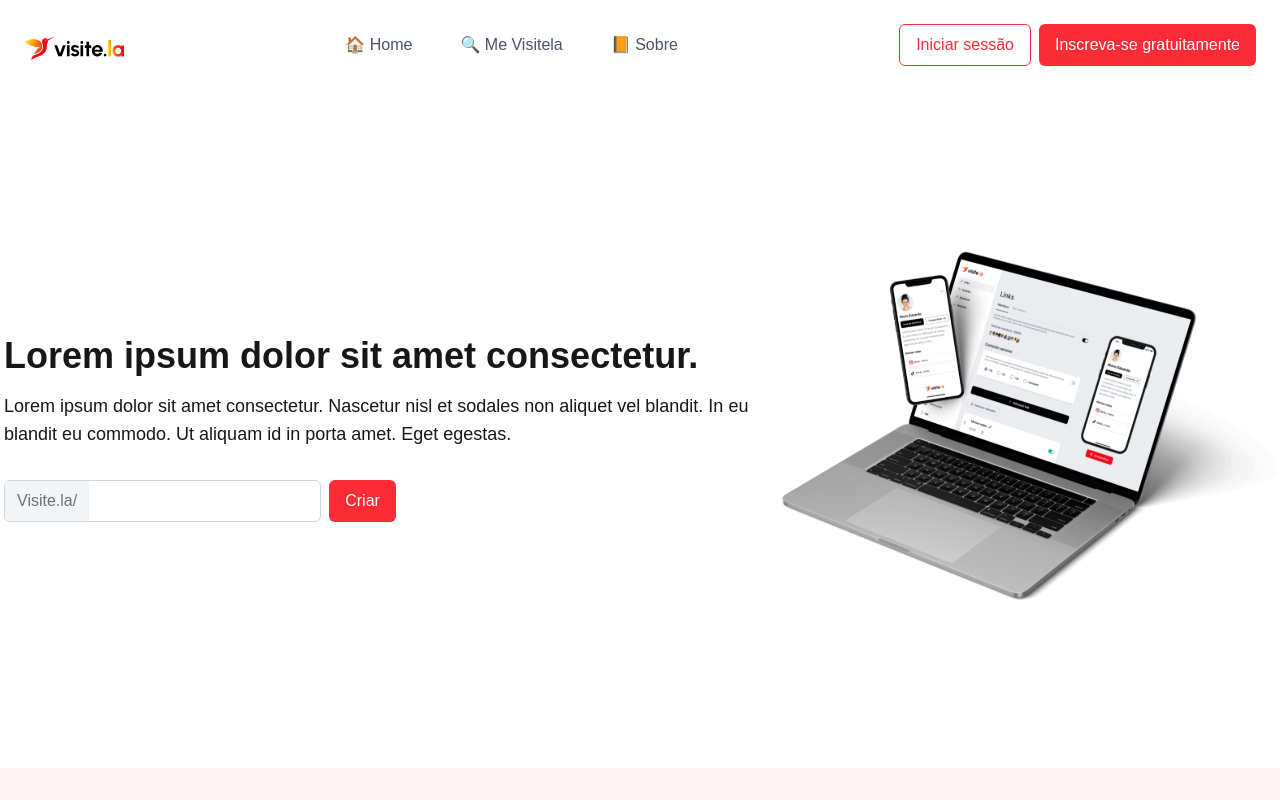
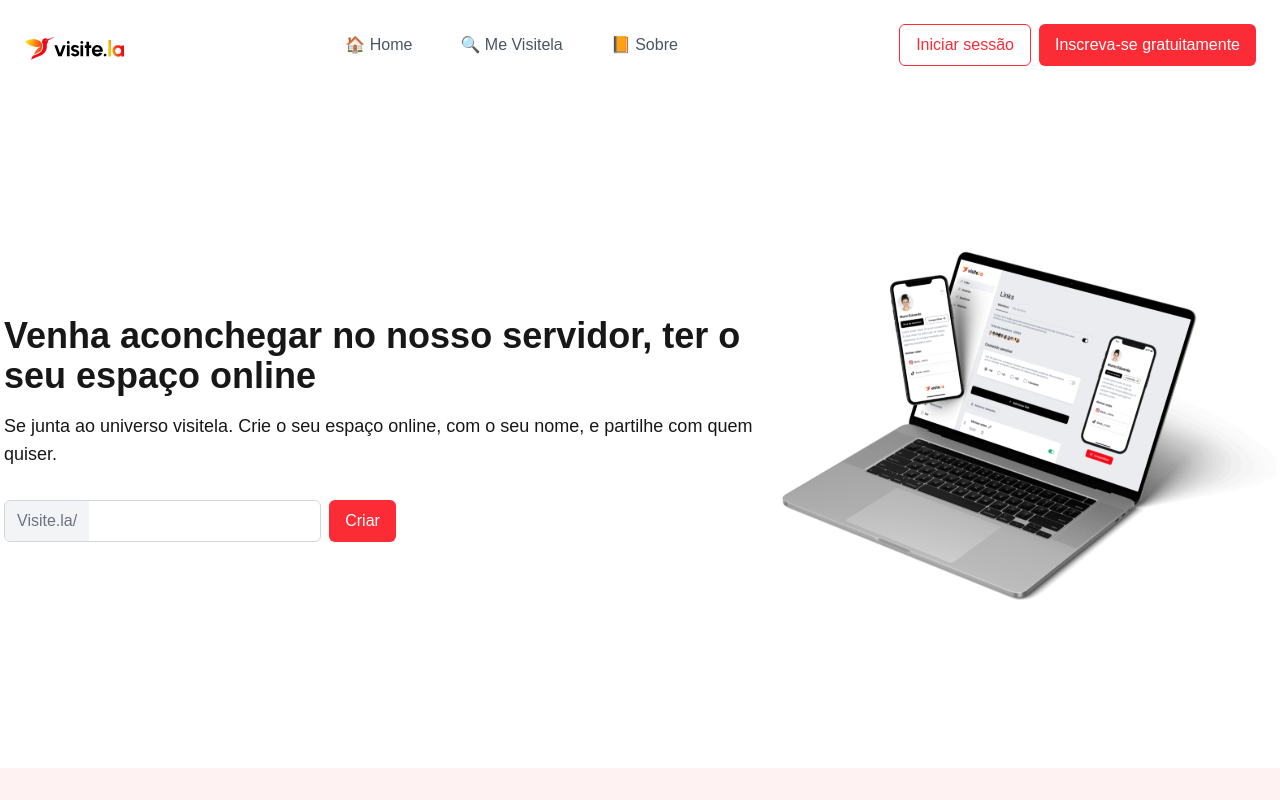
Before and after one commit to davinyleticia/visitela-frotend, a Next.js app: page / in a window 1280 px wide. Shown: the top 800 px of the page. Built offline with nearby package versions, Linux system fonts and the light colour scheme.

Commit message:
ajust texto

```diff
--- a/src/components/organisms/Hero.tsx
+++ b/src/components/organisms/Hero.tsx
@@ -6,9 +6,9 @@ export default function Hero() {
     <div className=" bg-white">
       <div className="flex flex-row items-center justify-center max-w-7xl py-40 mx-auto px-1">
         <div>
-          <h1 className="text-4xl font-bold mb-4">Lorem ipsum dolor sit amet consectetur.</h1>
+          <h1 className="text-4xl font-bold mb-4">Venha aconchegar no nosso servidor, ter o seu espaço online</h1>
           <p className="text-lg mb-8">
-          Lorem ipsum dolor sit amet consectetur. Nascetur nisl et sodales non aliquet vel blandit. In eu blandit eu commodo. Ut aliquam id in porta amet. Eget egestas.
+          Se junta ao universo visitela. Crie o seu espaço online, com o seu nome, e partilhe com quem quiser.
           </p>
           <ShortLinkForm />
         </div>
```
